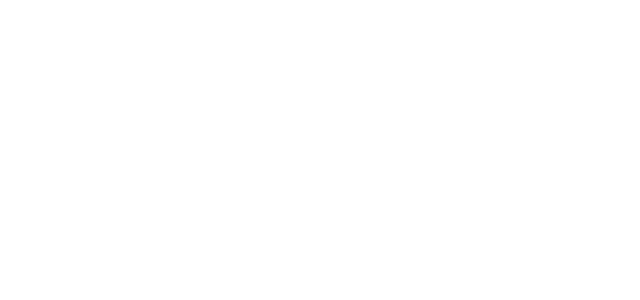
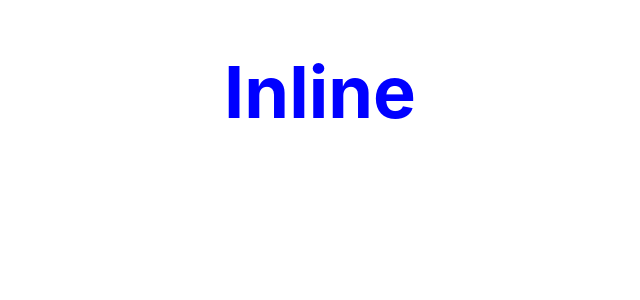
Before and after one commit to AhmedElyacoubiForJ/reactjs-tutorial-for-beginners, a React (Create React App) app: page / in a window 1280 px wide. Shown: the top 300 px of the page, without its empty margins (320-960 px from the left). Built offline with nearby package versions, Linux system fonts and the light colour scheme; the HTML template or start-up script is replaced by a standard one.

Commit message:
commit test from other computer

```diff
--- a/src/App.js
+++ b/src/App.js
@@ -25,6 +25,8 @@
 function App() {
   return (
     <div className="App">
+      <InlineStyling />
+      {/*  */}
       {/* <InlineStyling />
       <CSSStylesheets primary={true}/> */}
 
```
